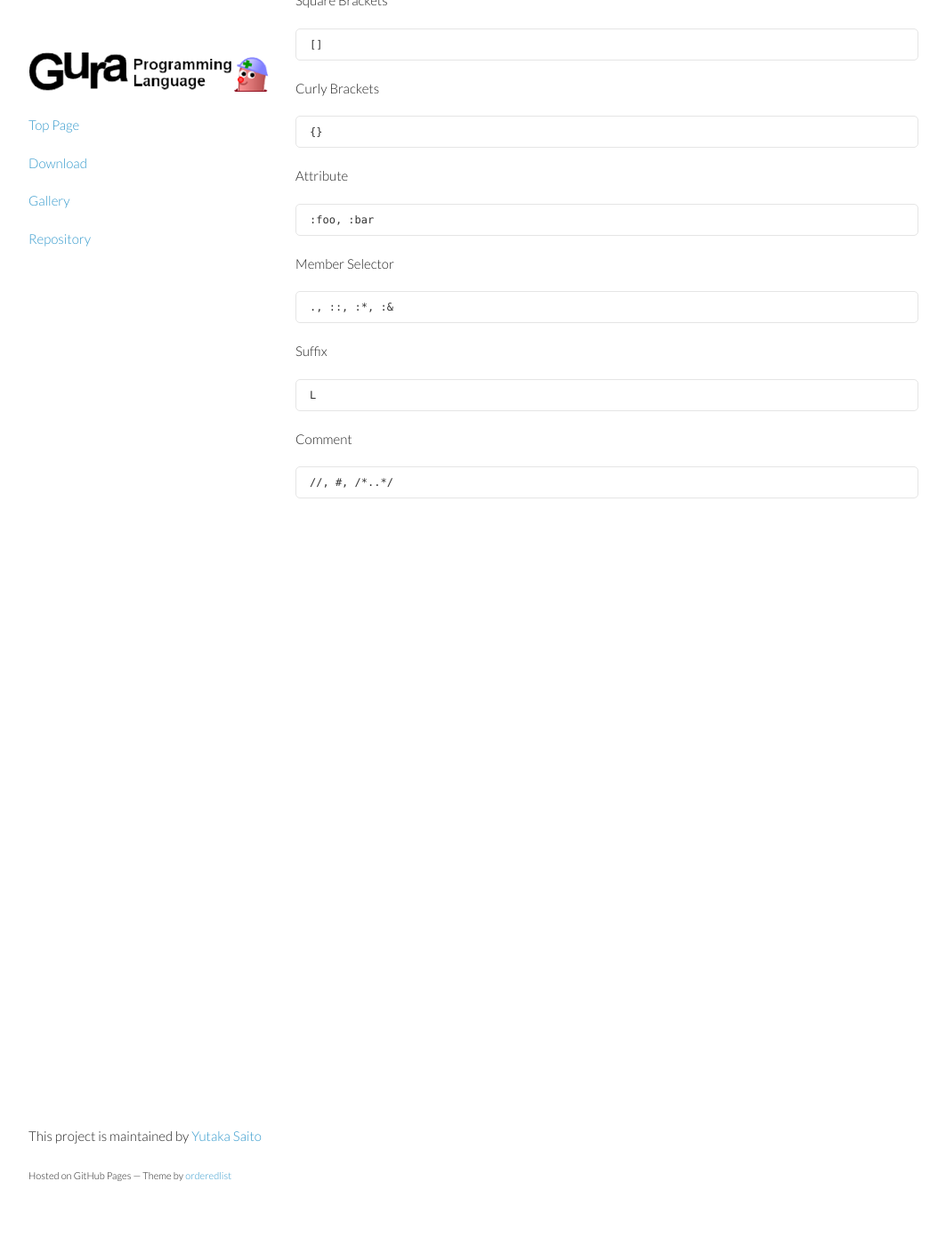
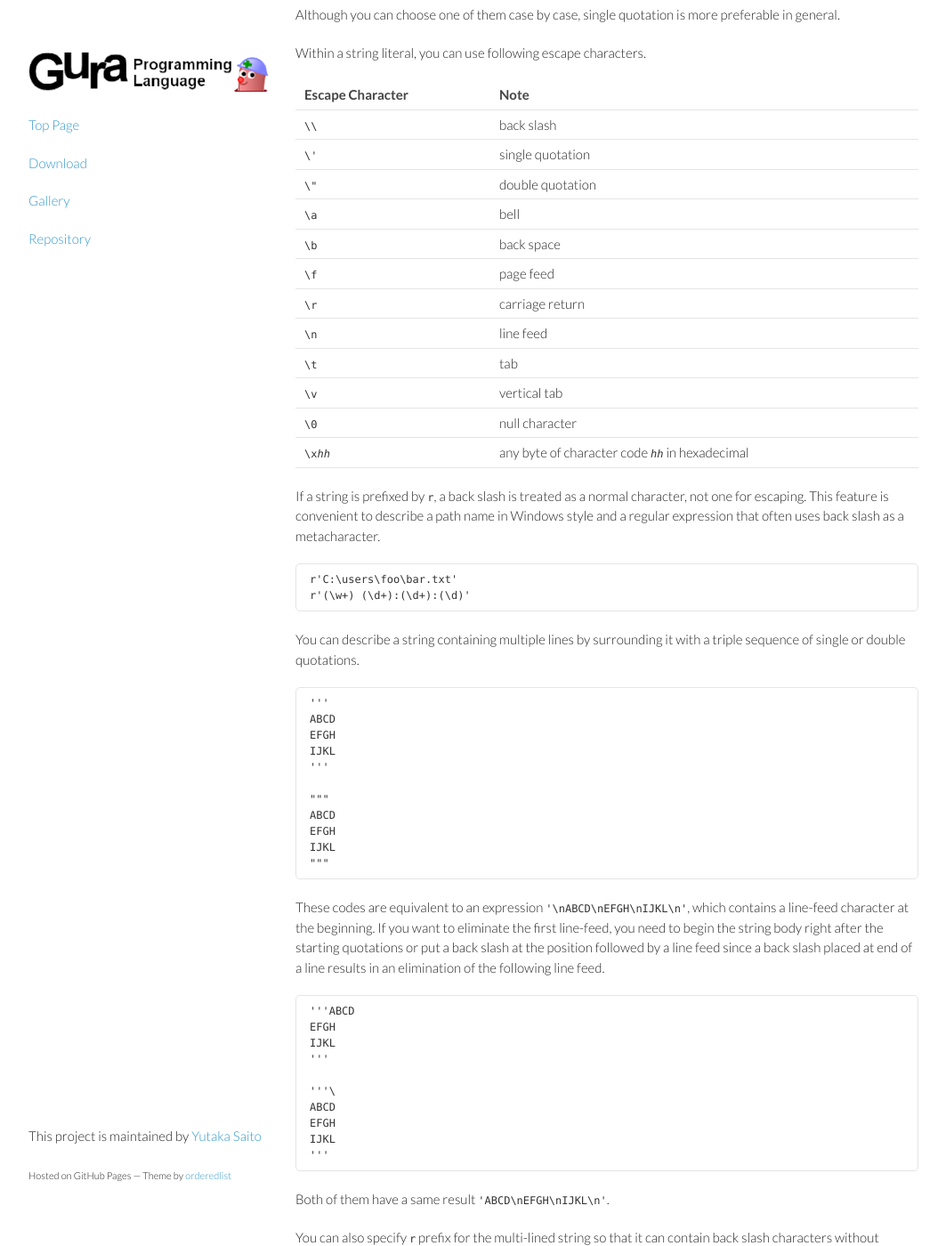
Before and after one commit to rudidude86/gura-lang.github.io, a Jekyll site: the page built from documents/Syntax.md, in a window 1280 px wide and 1400 px high, scrolled down 606 px. Shown: the whole window at 89% size, without its empty margins (108-1171 px from the left). Built offline with Jekyll 4.4.1, drawn with Linux system fonts in a browser that asks for light colours; Markdown is read by kramdown in place of the engine named in the settings; before the commit the page ends 1236 px from its top, so only the background shows below that; some of the changed text lies outside the part shown.

Commit message:
updated Syntax section

```diff
--- a/documents/Syntax.md
+++ b/documents/Syntax.md
@@ -7,46 +7,170 @@ title: Syntax
 {{ page.title }}
 ----------------
 
-Number Literal
+### Number Literal
+
+real number
+
+integer number
+
+0b
+0
+0x
+
+
 
     1234
 
-String Literal
+suffix
 
-    '...'
+j
+r
 
-Identifier
+### String Literal
 
-    foo, bar
+A string literal is a group of characters surrounded by a pair of single quotations
+or double quotations.
+Double quotations can be included in a string literal surrounded by single quotations,
+while single quotations can be contained within double quotations.
 
-Operator
+    'Hello "World"'
+    "Hello 'World'"
+
+Although you can choose one of them case by case,
+single quotation is more preferable in general.
+
+Within a string literal, you can use following escape characters.
+
+<table>
+<tr><th>Escape Character</th><th>Note</th></tr>
+<tr><td><code>\\</code></td><td>back slash</td></tr>
+<tr><td><code>\'</code></td><td>single quotation</td></tr>
+<tr><td><code>\"</code></td><td>double quotation</td></tr>
+<tr><td><code>\a</code></td><td>bell</td></tr>
+<tr><td><code>\b</code></td><td>back space</td></tr>
+<tr><td><code>\f</code></td><td>page feed</td></tr>
+<tr><td><code>\r</code></td><td>carriage return</td></tr>
+<tr><td><code>\n</code></td><td>line feed</td></tr>
+<tr><td><code>\t</code></td><td>tab</td></tr>
+<tr><td><code>\v</code></td><td>vertical tab</td></tr>
+<tr><td><code>\0</code></td><td>null character</td></tr>
+<tr><td><code>\x<em>hh</em></code></td><td>any byte of character code <code><em>hh</em></code> in hexadecimal</td></tr>
+</table>
+
+If a string is prefixed by `r`, a back slash is treated as a normal character, not one for escaping.
+This feature is convenient to describe a path name in Windows style
+and a regular expression that often uses back slash as a metacharacter.
+
+    r'C:\users\foo\bar.txt'
+    r'(\w+) (\d+):(\d+):(\d)'
+
+
+
+You can describe a string containing multiple lines
+by surrounding it with a triple sequence of single or double quotations.
+
+    '''
+    ABCD
+    EFGH
+    IJKL
+    '''
+
+    """
+    ABCD
+    EFGH
+    IJKL
+    """
+
+These codes are equivalent to an expression `'\nABCD\nEFGH\nIJKL\n'`,
+which contains a line-feed character at the beginning.
+If you want to eliminate the first line-feed,
+you need to begin the string body right after the starting quotations
+or put a back slash at the position followed by a line feed
+since a back slash placed at end of a line results in an elimination of the following line feed.
+
+    '''ABCD
+    EFGH
+    IJKL
+    '''
+
+    '''\
+    ABCD
+    EFGH
+    IJKL
+    '''
+
+Both of them have a same result `'ABCD\nEFGH\nIJKL\n'`.
+
+You can also specify `r` prefix for the multi-lined string
+so that it can contain back slash characters without escaping.
+In this case, you cannot use the second format shown above
+because a back slash doesn't work to eliminate a line feed.
+For such a case, a prefix `R` is useful,
+which elimates a line feed that appears right after the starting quotations.
+
+    R'''
+    ABCD
+    EFGH
+    IJKL
+    '''
+
+This is parsed as `'ABCD\nEFGH\nIJKL\n'`.
+
+The prefix `R` also
+
+    if (flag) {
+        print(R'''
+        ABCD
+        EFGH
+        IJKL
+        ''')
+    }
+
+prefixed by `b`
+
+There's no built-in suffix for string literals.
+
+
+### Identifier
+
+An identifier starts with a UTF-8 leading byte or one of following characters:
+
+    a b c d e f g h i j k l m n o p q r s t u v w x y z
+    A B C D E F G H I J K L M N O P Q R S T U V W X Y Z
+    _ $ @
+
+and is followed by UTF-8 leading or trailing byte or characters shown below:
+
+    a b c d e f g h i j k l m n o p q r s t u v w x y z
+    A B C D E F G H I J K L M N O P Q R S T U V W X Y Z
+    _ $ @
+    0 1 2 3 4 5 6 7 8 9
+
+### Group
+
+    []
+    ()
+
+### Block
+
+    {}
+
+### Operator
+
+
+unary operator
+binary operator
 
     +, -, *, /
 
-Parenthesis
-
-    ()
-
-Square Brackets
-
-    []
-
-Curly Brackets
-
-    {}
-
-Attribute
+### Attribute
 
     :foo, :bar
 
-Member Selector
+### Member Selector
 
     ., ::, :*, :&
 
-Suffix
-
-    L
-
-Comment
+### Comment
 
     //, #, /*..*/
```
